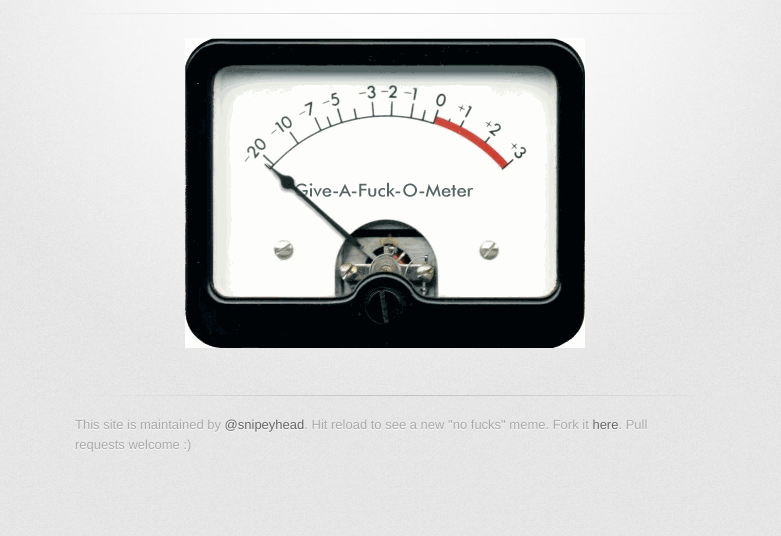
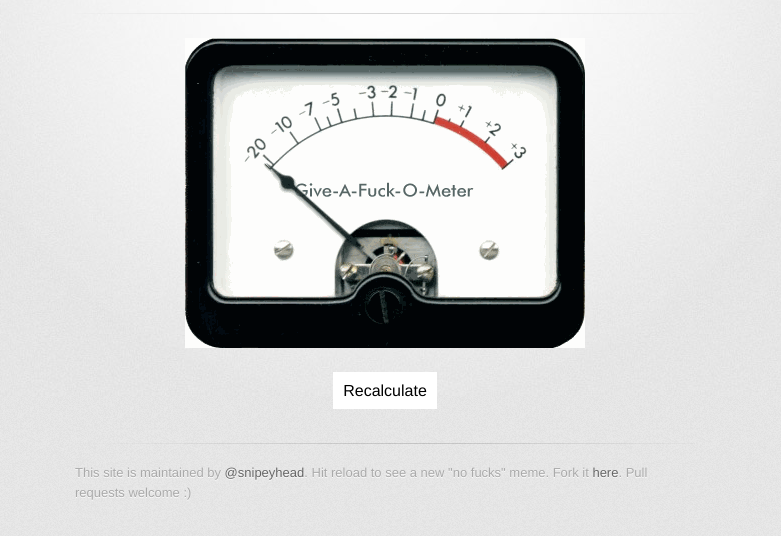
Before and after one commit to snipe/nofuckstogive.today, a plain HTML site: page index.html in a window 1280 px wide. Shown: the part 178-714 px from the top of the page, without its empty margins (255-1036 px from the left). Drawn offline with Linux system fonts and the light colour scheme; a web font is replaced by a local one.

Commit message:
Added button for easier reload within social clients

```diff
--- a/index.html
+++ b/index.html
@@ -97,6 +97,10 @@
 			//-->
 		</script>
 
+		<br>
+		<br>
+		<a href="./index.html" style="background-color: white; color: #000000; padding: 10px;">Recalculate</a>
+
         </section>
 
         <footer>
```
